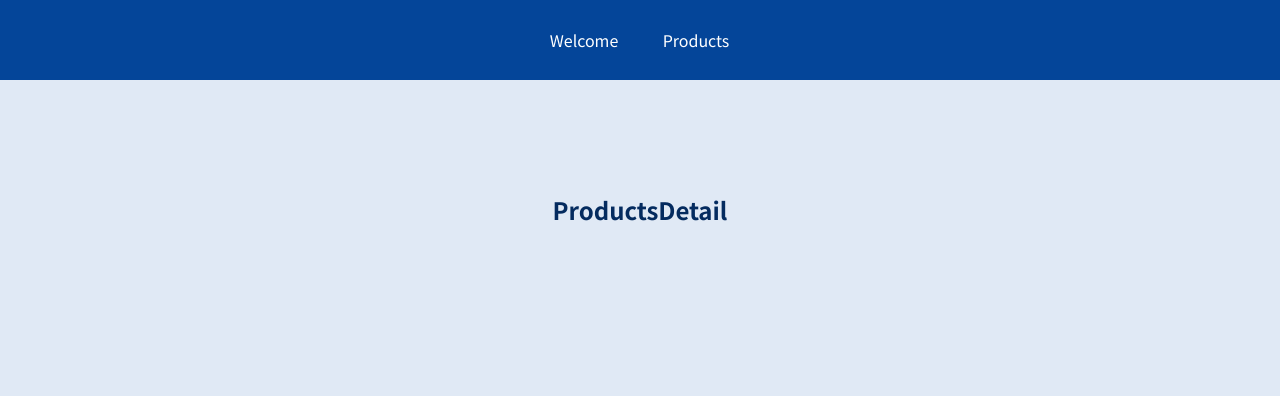
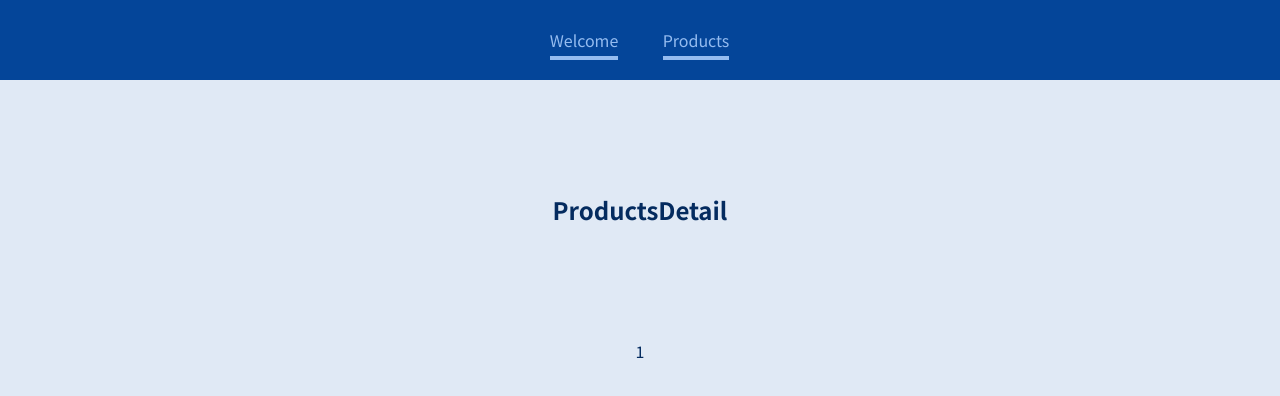
Before and after one commit to jaewoo-ahn/Routing-react, a React (Create React App) app: page /product-detail/1 in a window 1280 px wide. Shown: the top 396 px of the page. Built offline with nearby package versions, Linux system fonts and the light colour scheme.

Commit message:
add : using params practice

```diff
--- a/src/components/MainHeaders.js
+++ b/src/components/MainHeaders.js
@@ -8,12 +8,12 @@ const MainHeaders = () => {
       <nav>
         <ul>
           <li>
-            <NavLink activeClassName={classes.active} to="/welcome">
+            <NavLink className={classes.active} to="/welcome">
               Welcome
             </NavLink>
           </li>
           <li>
-            <NavLink activeClassName={classes.active} to="/products">
+            <NavLink className={classes.active} to="/products">
               Products
             </NavLink>
           </li>
--- a/src/components/Pages/ProductsDetail.js
+++ b/src/components/Pages/ProductsDetail.js
@@ -1,9 +1,14 @@
 import React from "react";
+import {useParams} from "react-router";
 
 const ProductsDetail = () => {
+  const params = useParams();
+
+  console.log(params);
   return (
     <section>
       <h1>ProductsDetail</h1>
+      <p>{params.productId}</p>
     </section>
   );
 };
```
Also changed, not shown: 1 other file (tests, documents, lock files or other folders).
